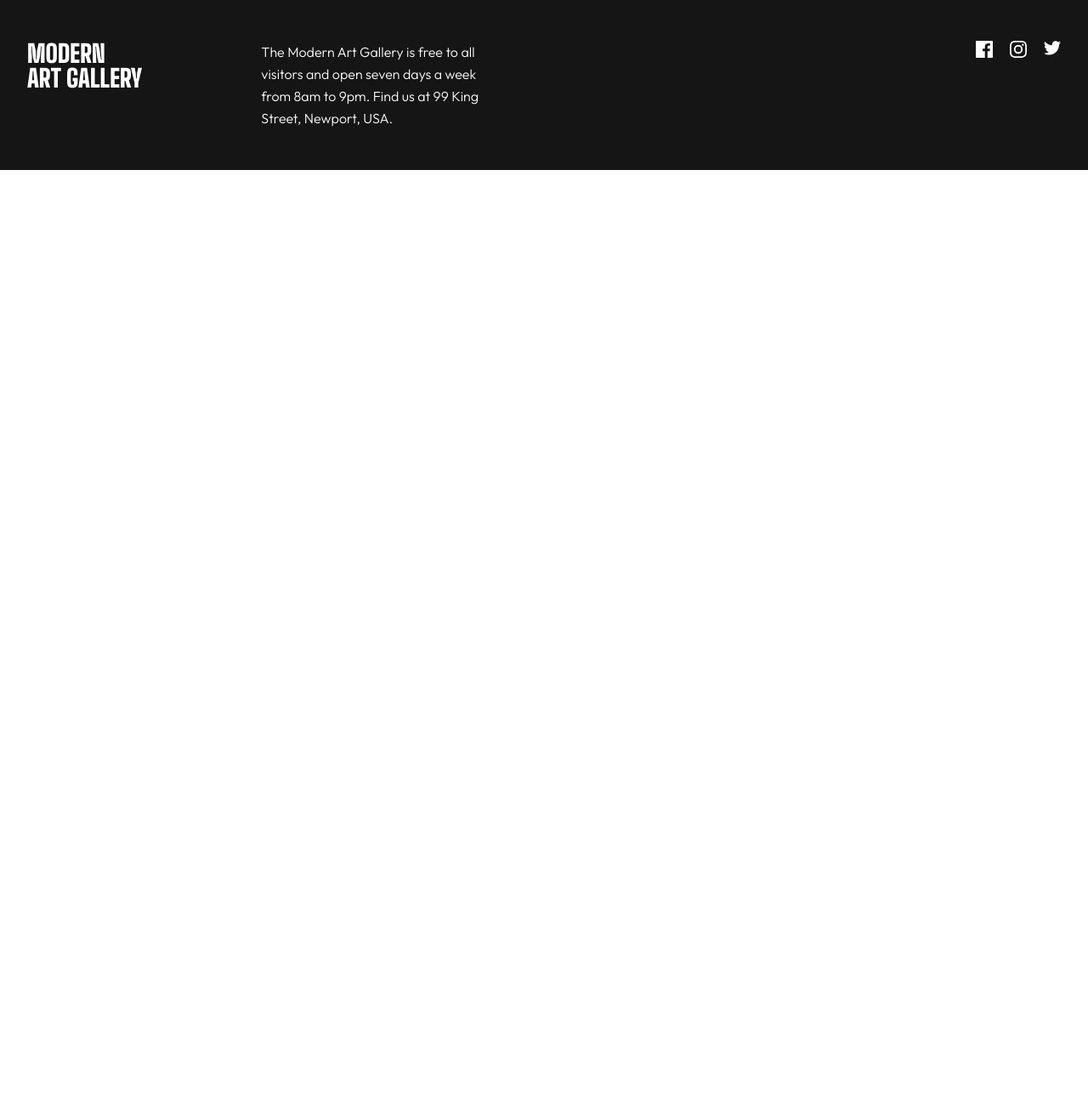
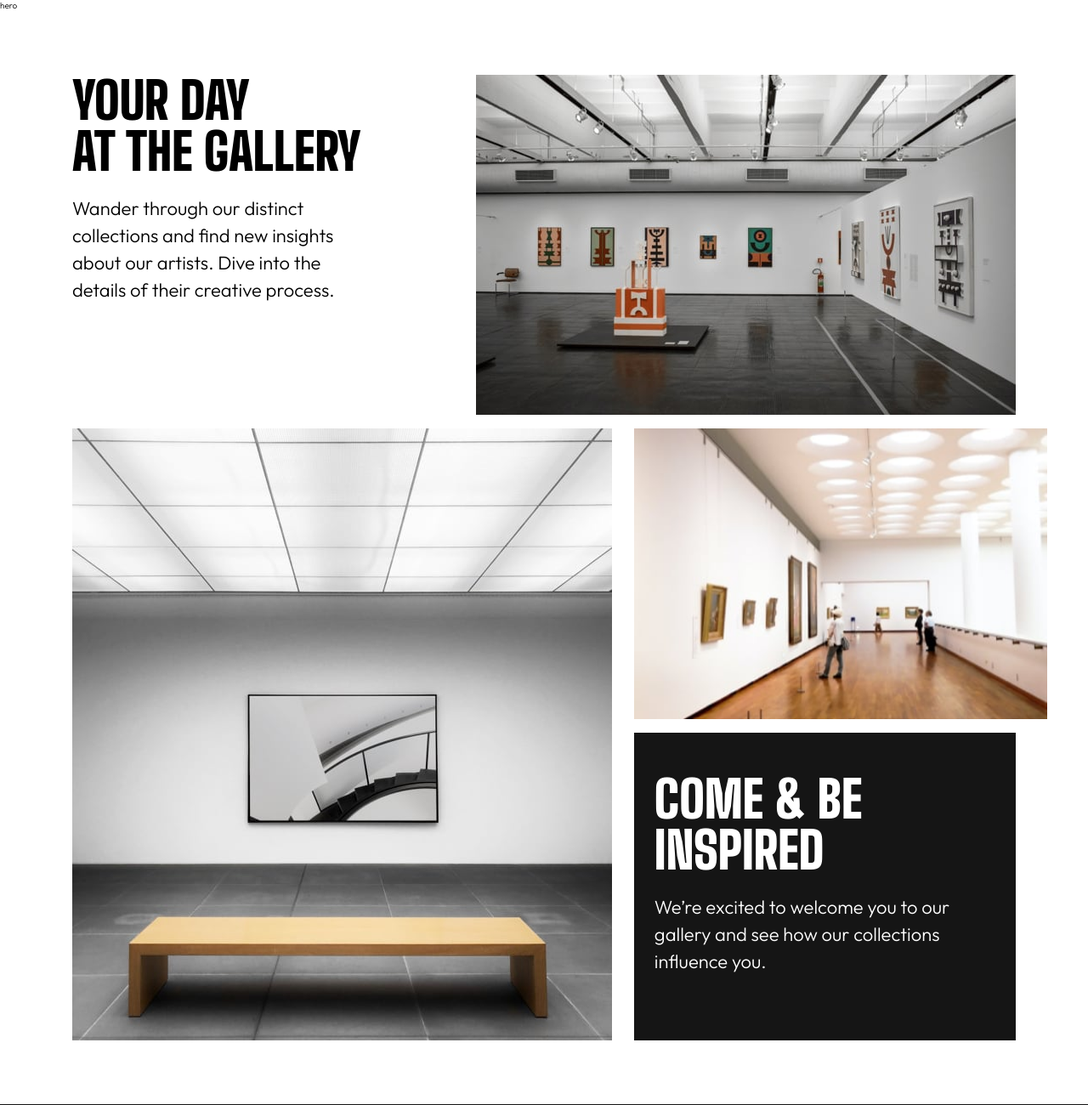
Before and after one commit to Dawid-Kolankowski/Art-gallery-website, a plain HTML site: page index.html in a window 1280 px wide. Shown: the top 1300 px of the page at 85% size. Before the commit the page ends 800 px from the top, so only its background shows below. Drawn offline with Linux system fonts and the light colour scheme.

Commit message:
add gallery section

```diff
--- a/index.html
+++ b/index.html
@@ -13,6 +13,32 @@
   </head>
   <body>
     <main>
+      <section class="hero">hero</section>
+      <section class="gallery">
+        <picture class="img-1">
+          <source media="(min-width: 1120px)" srcset="./assets/desktop/image-grid-1.jpg"/>
+          <source media="(min-width: 768px)" srcset="./assets/tablet/image-grid-1.jpg"/>
+          <img src="./assets/mobile/image-grid-1.jpg" alt="galery halway">
+        </picture>
+        <div class="text-1">
+          <h2>YOUR DAY </br>AT THE GALLERY</h2>
+          <p>Wander through our distinct collections and find new insights about our artists. Dive into the details of their creative process.</p>
+        </div>
+        <picture class="img-2">
+          <source media="(min-width: 1120px)" srcset="./assets/desktop/image-grid-2.jpg"/>
+          <source media="(min-width: 768px)" srcset="./assets/tablet/image-grid-2.jpg"/>
+          <img src="./assets/mobile/image-grid-2.jpg" alt="">
+        </picture>
+        <picture class="img-3">
+          <source media="(min-width: 1120px)" srcset="./assets/desktop/image-grid-3.jpg"/>
+          <source media="(min-width: 768px)" srcset="./assets/tablet/image-grid-3.jpg"/>
+            <img src="./assets/mobile/image-grid-3.jpg" alt="galery halway">
+          </picture>
+          <div class="text-2">
+            <h2>COME & BE</br> INSPIRED</h2>
+            <p>We’re excited to welcome you to our gallery and see how our collections influence you.</p>
+          </div>
+      </section>
       <footer class="footer footer--black font--white">
         <h4 class="footer__header">
           MODERN </br>ART GALLERY
--- a/scss/_global.scss
+++ b/scss/_global.scss
@@ -1,6 +1,10 @@
 html {
   box-sizing: border-box;
   font-size: 10px;
+}
+
+img {
+  display: block;
 }
 
 *,
--- a/scss/_mixins.scss
+++ b/scss/_mixins.scss
@@ -1,10 +1,14 @@
 @mixin size($size) {
-  @if $size == tablet {
-    @media (min-width: $mobile-width) {
+  @if $size == mobile-lg {
+    @media (min-width: $mobile-lg) {
+      @content;
+    }
+  } @else if $size == tablet {
+    @media (min-width: $tablet) {
       @content;
     }
   } @else if $size == desktop {
-    @media (min-width: $tablet-width) {
+    @media (min-width: $desktop) {
       @content;
     }
   }
--- a/scss/_typography.scss
+++ b/scss/_typography.scss
@@ -9,11 +9,23 @@ body {
   font-family: $font-primary;
 }
 
+h2 {
+  font-style: normal;
+  font-weight: 900;
+  font-size: 5rem;
+  line-height: 4.5rem;
+  margin-bottom: 2.1rem;
+  @include size(desktop) {
+    font-size: 6rem;
+    line-height: 6rem;
+  }
+}
 h4 {
   font-style: normal;
   font-weight: 900;
   font-size: 2rem;
   line-height: 2rem;
+
   @include size(desktop) {
     font-size: 2.9rem;
     line-height: 2.9rem;
--- a/scss/_variables.scss
+++ b/scss/_variables.scss
@@ -3,8 +3,9 @@ $color-black: #151515;
 $color-gray: #444444;
 $color-white: #ffffff;
 
-$tablet-width: 768px;
-$mobile-width: 480px;
+$desktop: 1120px;
+$tablet: 768px;
+$mobile-lg: 480px;
 
 $font-primary: "Outfit", sans-serif;
 $font-secondary: "Big Shoulders Display", cursive;
--- a/scss/main.scss
+++ b/scss/main.scss
@@ -4,3 +4,4 @@
 @import "./typography.scss";
 
 @import "./sections/footer.scss";
+@import "./sections/gallery.scss";
--- /dev/null
+++ b/scss/sections/_gallery.scss
@@ -0,0 +1,66 @@
+.gallery {
+  display: grid;
+  grid: "img-1" "text-1" "img-2" "img-3" "text-2";
+  gap: 1.6rem;
+  max-width: 34.3rem;
+  margin: 7.5rem auto;
+
+  @include size(tablet) {
+    grid:
+      "text-1 img-1 img-1"
+      "img-2 img-2 img-3"
+      "img-2 img-2 text-2";
+    max-width: 68.9rem;
+    grid-template-columns: 1fr 0.4fr 1fr;
+  }
+  @include size(desktop) {
+    max-width: 111rem;
+  }
+
+  .img-1 {
+    grid-area: img-1;
+    display: flex;
+    @include size(tablet) {
+      margin-left: auto;
+    }
+  }
+  .img-2 {
+    grid-area: img-2;
+    display: flex;
+  }
+  .img-3 {
+    grid-area: img-3;
+    display: flex;
+  }
+  .text-1 {
+    grid-area: text-1;
+    display: flex;
+    flex-direction: column;
+    padding: 1.6rem 0;
+    @include size(tablet) {
+      max-width: 22.3rem;
+      padding: 0;
+    }
+    @include size(tablet) {
+      max-width: 35rem;
+    }
+  }
+  .text-2 {
+    grid-area: text-2;
+    display: flex;
+    flex-direction: column;
+    background-color: $color-black;
+
+    color: $color-white;
+    padding: 4.8rem 2.4rem;
+  }
+  p {
+    font-weight: 300;
+    font-size: 1.8rem;
+    line-height: 2.8rem;
+    @include size(desktop) {
+      font-size: 2.2rem;
+      line-height: 3.2rem;
+    }
+  }
+}
```
Also changed, not shown: scss/main.css, 1 other file.
